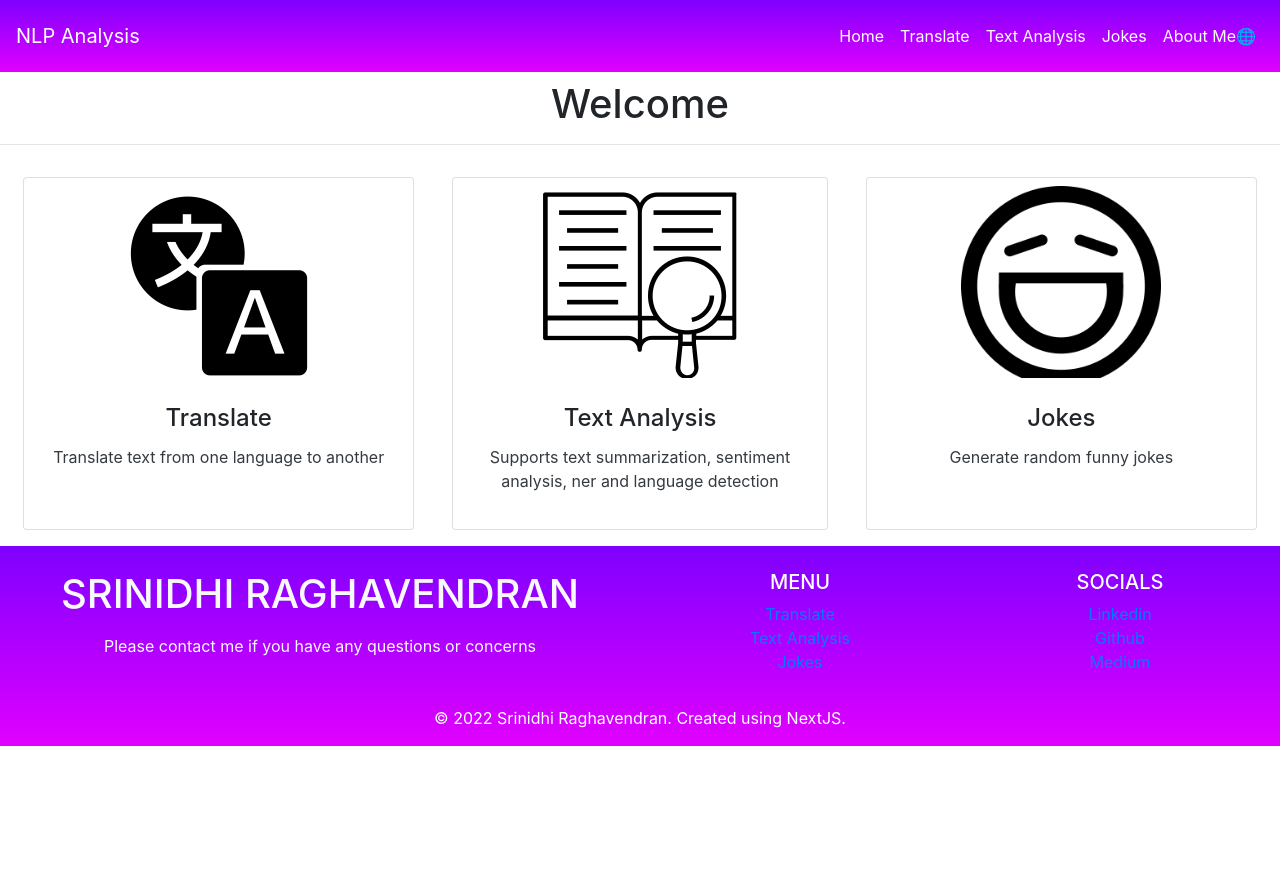
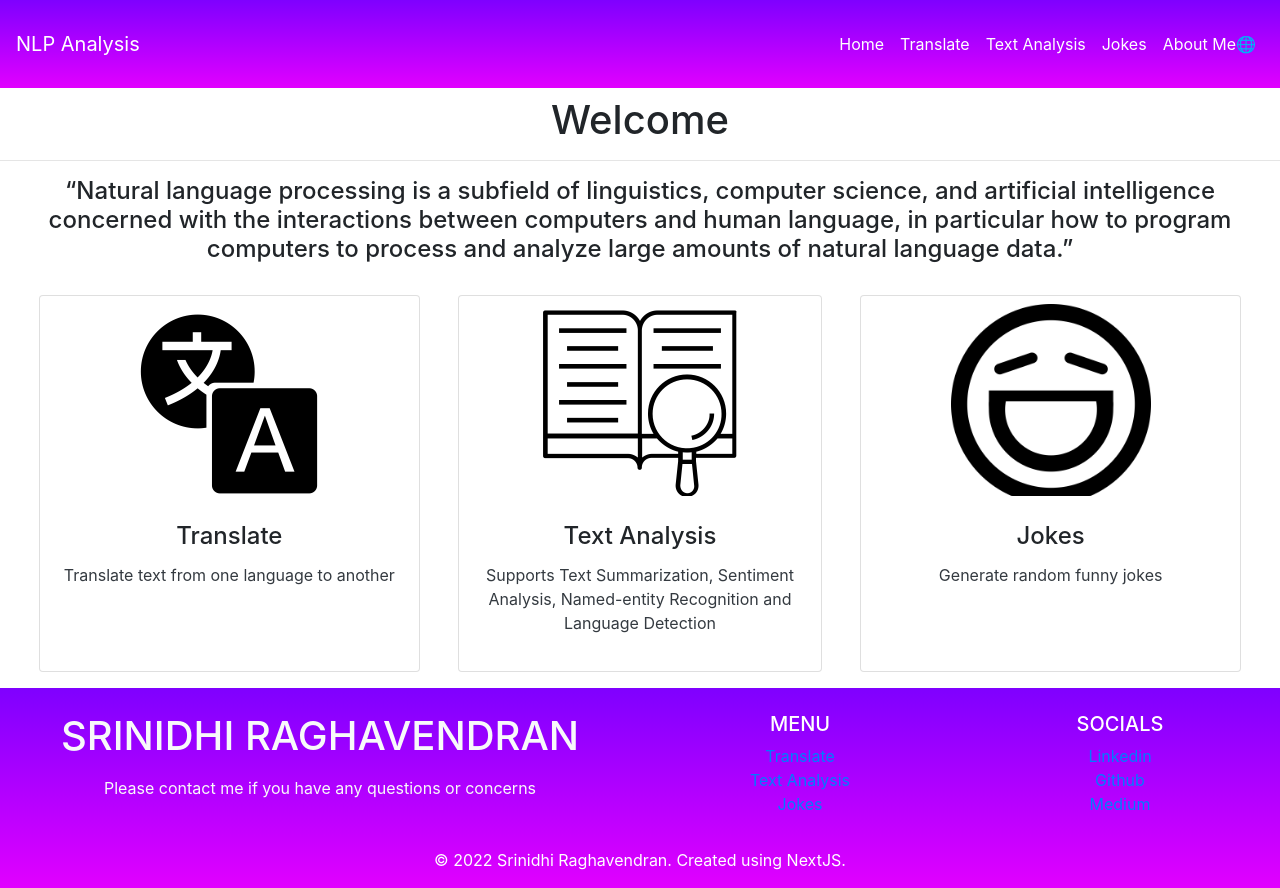
Before and after one commit to srinichrocks/Encrypt, a Next.js app: page / in a window 1280 px wide. Before the commit the page ends 800 px from the top, so only its background shows below. Built offline with nearby package versions, Linux system fonts and the light colour scheme.

Commit message:
some more minor changes

```diff
--- a/pages/homeBody.js
+++ b/pages/homeBody.js
@@ -11,8 +11,9 @@ export default function HomeBody() {
         <div className='justify-content-center text-center'>
             <p className='h1 mt-2'>Welcome</p>
             <hr/>
+            <q className='h4 text-center'>Natural language processing is a subfield of linguistics, computer science, and artificial intelligence concerned with the interactions between computers and human language, in particular how to program computers to process and analyze large amounts of natural language data.</q>
             <div>
-                <div className='row mt-4 mx-2 text-center'>
+                <div className='row mt-4 mx-4 text-center'>
        <div className='col-md-4 mt-2'>
       <Link href = "/translate">
               <motion.div className="card text-center shadow rounded h-100" whileHover={{
@@ -67,7 +68,7 @@ export default function HomeBody() {
                     <h4 className="card-title">Text Analysis</h4>
                     {/* <h6 className='card-subtitle text-primary'>Java</h6> */}
                     <section className='card-text text-dark'>
-                    <p>Supports text summarization, sentiment analysis, ner and language detection</p>
+                    <p>Supports Text Summarization, Sentiment Analysis, Named-entity Recognition and Language Detection</p>
                   </section>
                   </div>
                 </div>
--- a/pages/navbar.js
+++ b/pages/navbar.js
@@ -4,7 +4,7 @@ export default function NavBar() {
     return(
         <section className={styles.grad}>
         <div className="sticky-top">
-            <nav className="navbar navbar-expand-lg navbar-dark py-3">
+            <nav className="navbar navbar-expand-lg navbar-dark py-4">
                 <Link href="/"><a className="navbar-brand">NLP Analysis</a></Link>
                 <button className="navbar-toggler" type="button" data-toggle="collapse" data-target="#navbarNavAltMarkup" aria-controls="navbarNavAltMarkup" aria-expanded="false" aria-label="Toggle navigation">
                     <span className="navbar-toggler-icon"></span>
```
